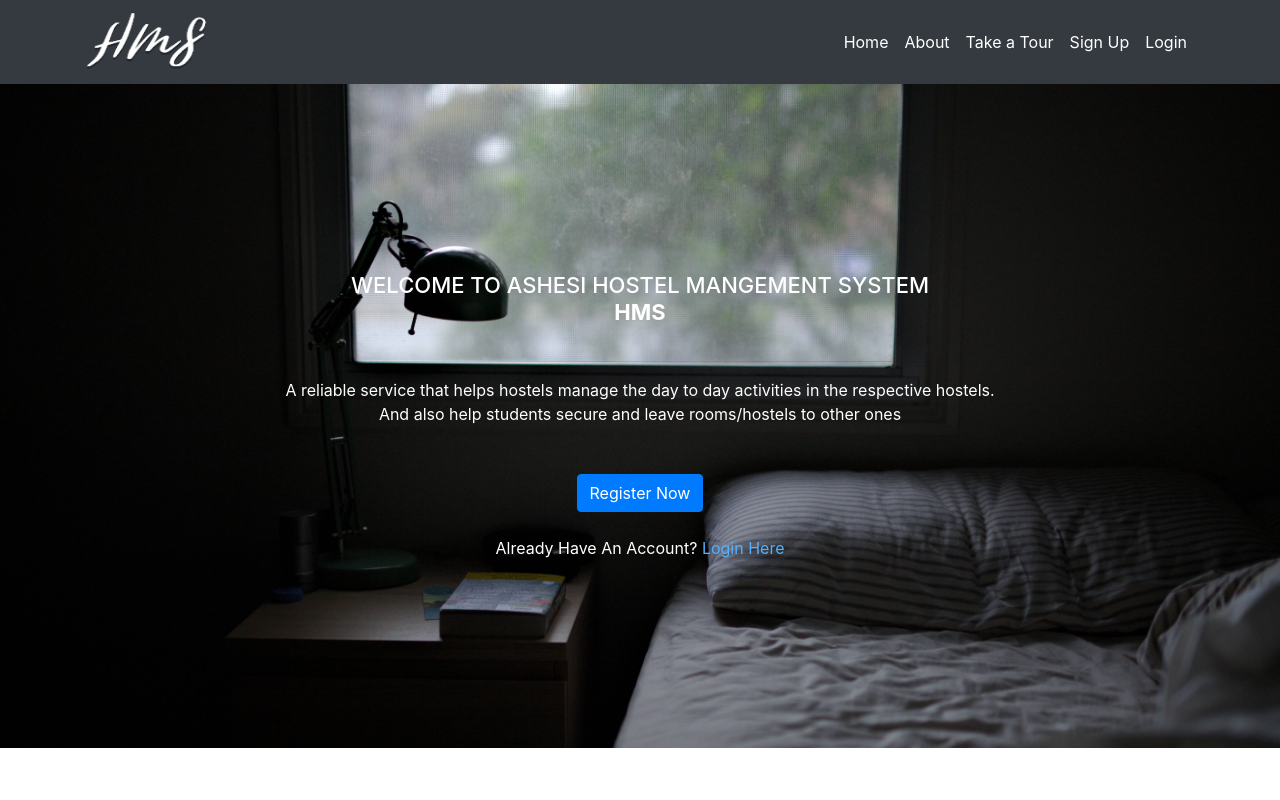
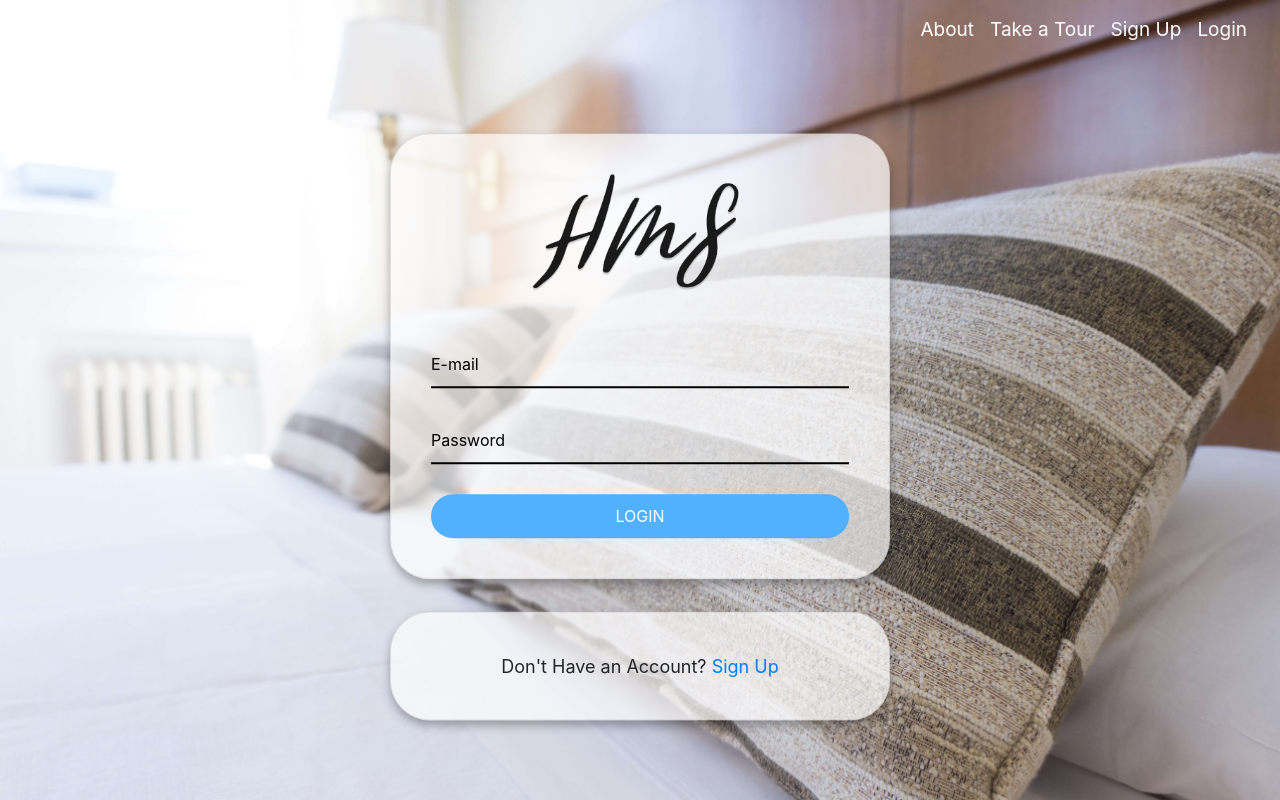
Before and after one commit to AshCreate/Project-HMS, a Flask app: page /login in a window 1280 px wide. Run offline with Flask 2, Linux system fonts and the light colour scheme; some libraries are stand-ins or nearby versions.

Commit message:
login and sign up pages added

```diff
--- a/HMS/routes.py
+++ b/HMS/routes.py
@@ -15,6 +15,10 @@ def home():
 def login():
     return render_template('login.html')
 
+@app.route("/signup")
+def signup():
+    return render_template('signup.html')
+
 
 @app.route("/about")
 def about():
--- a/HMS/static/main.css
+++ b/HMS/static/main.css
@@ -16,94 +16,64 @@
   background-image: url('/static/img/back7.jpg');
   background-size: cover;
   background-position: center;
+  background-repeat: no-repeat;
   width: 100%;
-  height: 664px;
+  height: 100%;
 
 }
-.loginbox{
-  background-image: url('/static/img/rect.jpg');
-  top: 50%;
-  left: 50%;
-  position: absolute;
-  transform: translate(-50%,-50%);
-  padding: 70px 30px;
-}
 
-#signup{
-  margin: 10px;
-  width: 320px;
-  height: 50px;
-  background-color: #000;
-  color: #fff;
-  top: 85%;
-  left: 49.3%;
-  position: absolute;
-  transform: translate(-50%,-50%);
-  box-sizing: border-box;
-  padding: 5px 30px;
+hr {
+    display: block;
+    height: 1px;
+    border: 0;
+    border-top: 1px solid #ccc;
+    margin: 1em 0;
+    padding: 0;
 }
 
 h1{
   margin: 0;
   padding: 0 0 20px;
   text-align: center;
-  font-size: 22px;
+  font-size: 60px;
+}
+strong{
+  font-size: 60px;
 }
 
-.loginbox p{
-  margin: 0;
-  padding: 0;
-  font-weight: bold;
+
+#aa{
+  font-size: 100px;
 }
 
-.loginbox input{
-  width: 100%;
-  margin-bottom: 20px;
-}
-
-::placeholder{
+/*::placeholder{
   color: #B9B9B9;
   opacity: 1;
-}
-.loginbox input[type="text"], input[type="password"]{
-  border:none;
-  background:#FFFFFF;
-  border-radius: 20px;
-  box-shadow: 10px;
-  outline: none;
-  height: 40px;
-  font-size: 10px;
-  text-decoration-color: #B9B9B9;
-  color: #fff;
- }
-
-.loginbox input[type="submit"]{
-  border:none;
-  outline: none;
-  height: 40px;
-  background:#52b1ff;
-  font-size: 18px;
-  border-radius: 20px;
- }
-
-.loginbox input[type="submit"]:hover{
-  cursor: pointer;
-  background-color: #2c9efb;
-  color: #000;
-
-}
+}*/
 
 
 #login{
   color: #52b1ff;
 }
 
-header{
-    background-image: url('/static/img/back7.jpg');
-    background-size: cover;
-    background-color: rgba(0, 0, 0, 0.7);
+.hbody{
+  background-image: url('/static/img/back7.jpg');
+  background-size: cover;
+
+}
+
+.hbody h1 strong{
+  margin-top: 40px;
+}
+
+.hbody p{
+  font-size: 24px;
+}
+
+header.masthead{
+    background-color: rgba(0, 0, 0, 0);
+    text-align: center;
     height: 664px;
-    text-align: center;
     color: white;
     -webkit-background-size: cover;
     -moz-background-size: cover;
@@ -115,6 +85,130 @@ header{
 }
 
 .icon{
-    width:122px;
-    height:68px;
+    width:91px;
+    height:50px;
 }
+
+.navbar{
+  background-color: rgba(0,0,0,1);
+  position: fixed;
+  width: 100%;
+  box-shadow: 3px;
+}
+
+.lnavbar{
+  background-color: rgba(0,0,0,0);
+  position: fixed;
+  font-size: 19px;
+  float: right;
+  margin-left: 60px;
+  width: 100%;
+  box-shadow: 3px;
+}
+
+#box{
+  position: absolute;
+  top: 42%;
+  left: 50%;
+  margin-top: 20px;
+  transform: translate(-50%,-50%);
+  width: 500px;
+  background-color: hsla(0, 100%, 100%, 0.7);;
+  padding: 40px;
+  box-sizing: border-box;
+  border: 1px solid rgba(0,0,0,0.1);
+  box-shadow: 0 5px 10px rgba(0,0,0,0.3);
+  border-radius: 40px;
+
+}
+
+#box input{
+  padding: 10px 0;
+  margin-bottom: 30px;
+  width: 100%;
+  box-sizing: border-box;
+  outline: none;
+  border:none;
+  background-color: transparent;
+  border-bottom: 2px solid black;
+}
+
+#box input:focus ~label,
+#box input:valid ~label{
+  top:-12px;
+  left: 0;
+  color: #52b1ff;
+  font-size: 12px;
+  font-weight: bold;
+
+}
+
+#box input:focus,
+#box input:valid{
+  border-bottom: 2px solid #52b1ff;
+}
+
+#box input[type="submit"]{
+  border-bottom: none;
+  cursor: pointer;
+  background-color:#52b1ff;
+  color: #fff;
+  margin-bottom: 0;
+  text-transform: uppercase;
+  border-radius: 10px;
+  border-radius: 40px;
+}
+
+#box form div{
+  position: relative;
+}
+
+#box form div label{
+  position: absolute;
+  top: 10px;
+  left: 0;
+  color: black;
+  transition: .5s;
+  pointer-events: none;
+}
+
+#box2{
+  position: absolute;
+  top: 57%;
+  left: 50%;
+  transform: translate(-50%,-50%);
+  width: 500px;
+  background-color: hsla(0, 100%, 100%, 0.7);
+  margin-top: 210px;
+  padding: 40px;
+  box-sizing: border-box;
+  border: 1px solid rgba(0,0,0,0.1);
+  box-shadow: 0 5px 10px rgba(0,0,0,0.3);
+  border-radius: 40px;
+  text-align: center;
+  font-size: 18px;
+}
+
+
+
+#registerbody{
+  background-image: url('/static/img/back2.jpg');
+  background-size: cover;
+}
+.navbar-toggler{
+  background-color: dimgray;
+}
+
+.logo{
+  margin-left: 100px;
+  margin-right: 100px;
+  margin-bottom: 50px;
+  width: 50%;
+  padding: 0;
+  float:
+}
+
+/*.teamimg{
+  max-height: 300px;
+
+}*/
--- a/HMS/templates/Home.html
+++ b/HMS/templates/Home.html
@@ -10,18 +10,17 @@
     <link href="../static/main.css" rel="stylesheet">
     <title>HMS</title>
   </head>
-  <body>
-    <nav class="navbar navbar-expand-lg navbar-dark bg-dark navbar-fixed-top" style="background-color: rgba(0,0,0,0.7)" id="mainNav">
+
+
+  <body class="hbody">
+    <nav class="navbar navbar-expand-lg navbar-dark navbar-fixed-top">
       <div class="container">
         <img class="icon navbar-brand js-scroll-trigger" src="/static/img/whitelogo.png" alt="HMS icon" href="#page-top" >
-        <button class="navbar-toggler navbar-toggler-right " type="button" data-toggle="collapse" data-target="#navbarResponsive" aria-controls="navbarResponsive" aria-expanded="false" aria-label="Toggle navigation">
+        <button class="navbar-toggler navbar-dark navbar-toggler-right " type="button" data-toggle="collapse" data-target="#navbarResponsive" aria-controls="navbarResponsive" aria-expanded="false" aria-label="Toggle navigation">
           <span class="navbar-toggler-icon"></span>
         </button>
         <div class="collapse navbar-collapse" id="navbarResponsive">
           <ul class="navbar-nav ml-auto">
-            <li class="nav-item">
-              <a class="nav-link js-scroll-trigger text-white" href="{{ url_for('home') }}">Home</a>
-            </li>
             <li class="nav-item">
               <a class="nav-link js-scroll-trigger text-white" href="{{ url_for('about') }}">About</a>
             </li>
@@ -32,7 +31,7 @@
               <a class="nav-link js-scroll-trigger text-white" href="#">Sign Up</a>
             </li>
             <li class="nav-item">
-              <a class="nav-link js-scroll-trigger text-white" href="#">Login</a>
+              <a class="nav-link js-scroll-trigger text-white" href="{{ url_for('login') }}">Login</a>
             </li>
           </ul>
         </div>
@@ -44,7 +43,7 @@
         <div class="row">
           <div class="col-black mx-auto">
             <h1 class="text-uppercase">
-              Welcome to Ashesi Hostel Mangement System<br>
+              Welcome to Ashesi Hostel Management System<br>
               <strong>HMS</strong>
             </h1>
             <hr>
@@ -66,5 +65,6 @@
     <script src="https://code.jquery.com/jquery-3.3.1.slim.min.js" integrity="sha384-q8i/X+965DzO0rT7abK41JStQIAqVgRVzpbzo5smXKp4YfRvH+8abtTE1Pi6jizo" crossorigin="anonymous"></script>
     <script src="https://cdnjs.cloudflare.com/ajax/libs/popper.js/1.14.3/umd/popper.min.js" integrity="sha384-ZMP7rVo3mIykV+2+9J3UJ46jBk0WLaUAdn689aCwoqbBJiSnjAK/l8WvCWPIPm49" crossorigin="anonymous"></script>
     <script src="https://stackpath.bootstrapcdn.com/bootstrap/4.1.1/js/bootstrap.min.js" integrity="sha384-smHYKdLADwkXOn1EmN1qk/HfnUcbVRZyYmZ4qpPea6sjB/pTJ0euyQp0Mk8ck+5T" crossorigin="anonymous"></script>
+
   </body>
 </html>
--- a/HMS/templates/layout.html
+++ b/HMS/templates/layout.html
@@ -8,57 +8,35 @@
     <!-- Bootstrap CSS -->
     <link rel="stylesheet" href="https://stackpath.bootstrapcdn.com/bootstrap/4.1.1/css/bootstrap.min.css" integrity="sha384-WskhaSGFgHYWDcbwN70/dfYBj47jz9qbsMId/iRN3ewGhXQFZCSftd1LZCfmhktB" crossorigin="anonymous">
     <link href="../static/main.css" rel="stylesheet">
-    <title>HMS</title>
+
+    <title>Login</title>
   </head>
-  <body>
-    <!--Nav Bar-->
-    <nav class="navbar navbar-expand-lg navbar-light fixed-top" id="mainNav">
+
+  <body id="registerbody">
+    <nav class="lnavbar navbar navbar-expand-lg navbar-dark navbar-fixed-top">
       <div class="container">
-        <img class="icon navbar-brand js-scroll-trigger" src="/static/img/whitelogo.png" alt="HMS icon" href="#page-top" >
-        <button class="navbar-toggler navbar-toggler-right " type="button" data-toggle="collapse" data-target="#navbarResponsive" aria-controls="navbarResponsive" aria-expanded="false" aria-label="Toggle navigation">
+        <button class="navbar-toggler navbar-transparent navbar-toggler-right " type="button" data-toggle="collapse" data-target="#navbarResponsive" aria-controls="navbarResponsive" aria-expanded="false" aria-label="Toggle navigation">
           <span class="navbar-toggler-icon"></span>
         </button>
         <div class="collapse navbar-collapse" id="navbarResponsive">
           <ul class="navbar-nav ml-auto">
             <li class="nav-item">
-              <a class="nav-link js-scroll-trigger text-white" href="#">Home</a>
+              <a class="nav-link js-scroll-trigger text-white" href="{{ url_for('about') }}">About</a>
             </li>
             <li class="nav-item">
-              <a class="nav-link js-scroll-trigger text-white" href="#">About</a>
-            </li>
-            <li class="nav-item">
-              <a class="nav-link js-scroll-trigger text-white" href="#">Take a Tour</a>
+              <a class="nav-link js-scroll-trigger text-white" href="{{ url_for('tour') }}">Take a Tour</a>
             </li>
             <li class="nav-item">
               <a class="nav-link js-scroll-trigger text-white" href="#">Sign Up</a>
             </li>
             <li class="nav-item">
-              <a class="nav-link js-scroll-trigger text-white" href="#">Login</a>
+              <a class="nav-link js-scroll-trigger text-white" href="{{ url_for('login') }}">Login</a>
             </li>
           </ul>
         </div>
       </div>
     </nav>
-
-    <!--login box-->
-    <div id="background">
-      <div class="loginbox">
-        <h1>Login</h1>
-        <form>
-          <p>Email</p>
-          <input type="text" name="" placeholder="Enter Email">
-          <p>Password</p>
-          <input type="password" name="" placeholder="Enter Password">
-          <input type="submit" name="" value="Login">
-          <a href="#">Forgotten Password</a>
-        </form>
-      </div>
-
-      <div id="signup">
-        <a>Dont have an account? </a><a href="#">Sign Up</a>
-      </div>
-
-    </div>
+    {% block content %}{%endblock%}
 
 
     <!-- Optional JavaScript -->
--- a/HMS/templates/login.html
+++ b/HMS/templates/login.html
@@ -1 +1,23 @@
-{%extends "Home.html"%}
+{%extends "layout.html"%}
+{% block content %}
+    <div id="box">
+        <img src="/static/img/HMS-5.png" alt="HMS icon" href="#page-top" class="logo" >
+        <form>
+            <div>
+                <input type="text" name="" required="">
+                <label>E-mail</label>
+            </div>
+            <div>
+                <input type="password" name="" required="">
+                <label>Password</label>
+            </div>
+            <div>
+                <input type="submit" name="" required="" value="Login">
+            </div>
+        </form>
+    </div>
+    <div id="box2">
+        <a>Don't Have an Account? </a><a href="#">Sign Up</a>
+    </div>
+
+{% endblock %}
```
Also changed, not shown: HMS/templates/About_TourLayout.html (+11 -9 lines), HMS/templates/about.html (+9 -8 lines), HMS/templates/signup.html (+35 -1 lines), HMS/static/img/HMS-5.png (added).
